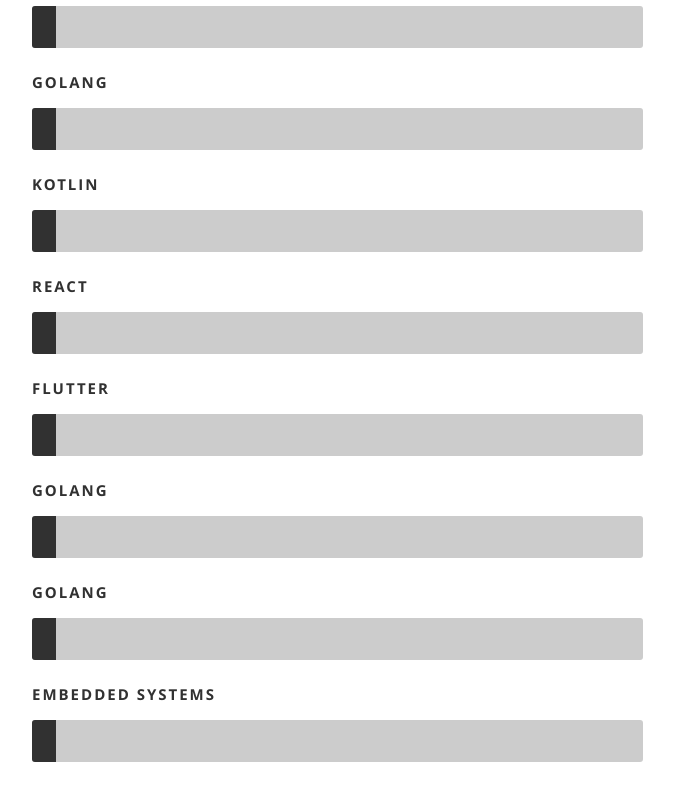
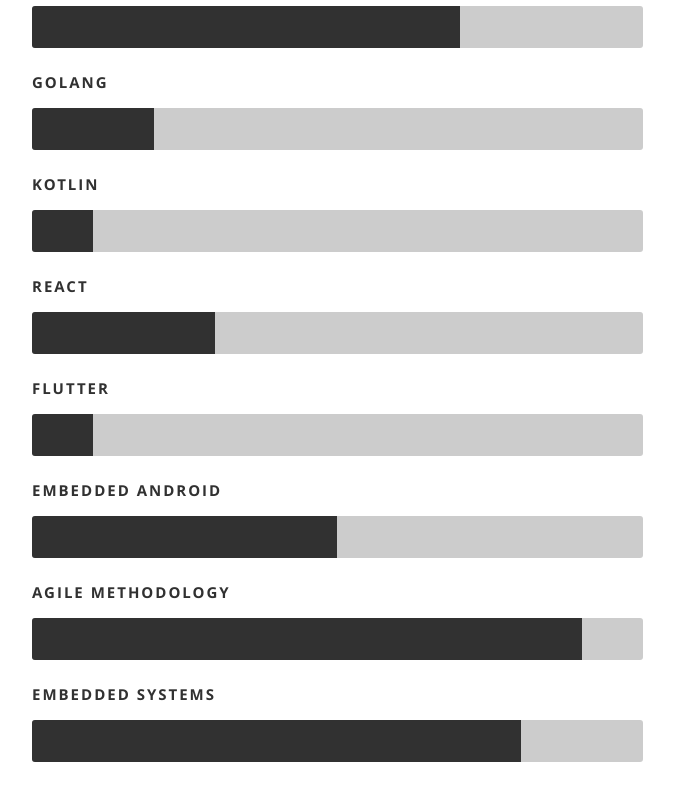
Before and after one commit to dreinoso/dreinoso.github.io, a React (Create React App) app: page / in a window 1280 px wide. Shown: the part 2860-3660 px from the top of the page, without its empty margins (373-1047 px from the left). Built offline with nearby package versions, Linux system fonts and the light colour scheme.

Commit message:
Fix values of skill bars
There was a problem with the values of bars, those were hardcoded
on the layout.css files. Because of that were removed, and the percent
of each bar is loaded from the json file.

Signed-off-by: Denis Reinoso <reinoso.denis@gmail.com>

```diff
--- a/public/css/layout.css
+++ b/public/css/layout.css
@@ -323,87 +323,6 @@
   	height: 42px;
    line-height: 42px;
    border-radius: 3px 0 0 3px;
-}
-
-.photoshop {
-  	width: 60%;
-  	-moz-animation: photoshop 2s ease;
-  	-webkit-animation: photoshop 2s ease;
-}
-.illustrator {
-  	width: 55%;
-  	-moz-animation: illustrator 2s ease;
-  	-webkit-animation: illustrator 2s ease;
-}
-.wordpress {
-  	width: 50%;
-  	-moz-animation: wordpress 2s ease;
-  	-webkit-animation: wordpress 2s ease;
-}
-.css {
-  	width: 70%;
-  	-moz-animation: css 2s ease;
-  	-webkit-animation: css 2s ease;
-}
-.html5 {
-  	width: 80%;
-  	-moz-animation: html5 2s ease;
-  	-webkit-animation: html5 2s ease;
-}
-.reactjs {
-  	width: 80%;
-  	-moz-animation: reactjs 2s ease;
-  	-webkit-animation: reactjs 2s ease;
-}
-
-@-moz-keyframes photoshop {
-  0%   { width: 0px;  }
-  100% { width: 60%;  }
-}
-@-moz-keyframes illustrator {
-  0%   { width: 0px;  }
-  100% { width: 55%;  }
-}
-@-moz-keyframes wordpress {
-  0%   { width: 0px;  }
-  100% { width: 50%;  }
-}
-@-moz-keyframes css {
-  0%   { width: 0px;  }
-  100% { width: 70%;  }
-}
-@-moz-keyframes html5 {
-  0%   { width: 0px;  }
-  100% { width: 80%;  }
-}
-@-moz-keyframes reactjs {
-  0%   { width: 0px;  }
-  100% { width: 80%;  }
-}
-
-@-webkit-keyframes photoshop {
-  0%   { width: 0px;  }
-  100% { width: 60%;  }
-}
-@-webkit-keyframes illustrator {
-  0%   { width: 0px;  }
-  100% { width: 55%;  }
-}
-@-webkit-keyframes wordpress {
-  0%   { width: 0px;  }
-  100% { width: 50%;  }
-}
-@-webkit-keyframes css {
-  0%   { width: 0px;  }
-  100% { width: 70%;  }
-}
-@-webkit-keyframes html5 {
-  0%   { width: 0px;  }
-  100% { width: 80%;  }
-}
-@-webkit-keyframes reactjs {
-  0%   { width: 0px;  }
-  100% { width: 80%;  }
 }
 
 /* ------------------------------------------------------------------ */
--- a/src/components/resume/resume.js
+++ b/src/components/resume/resume.js
@@ -79,8 +79,9 @@
                   resumeData.skills && resumeData.skills.map((item) => {
                     return(
                       <li>
-                      <span className={`bar-expand ${item.skillname.toLowerCase()}`}>
-                      </span><em>{item.skillname}</em>
+                        <span className={`bar-expand ${item.skillname.toLowerCase()}`}
+                              style={{width: item.level + '%'}}>
+                        </span><em>{item.skillname}</em>
                       </li>
                     )
                   })
--- a/src/resumeData.js
+++ b/src/resumeData.js
@@ -60,46 +60,60 @@
   "skillsDescription":"",
   "skills":[
     {
-      "skillname":"Java"
+      "skillname":"Java",
+      "level":95
     },
     {
-      "skillname":"Andriod"
+      "skillname":"Android",
+      "level":90
     },
     {
-      "skillname":"Python"
+      "skillname":"Python",
+      "level":50
     },
     {
-      "skillname":"Linux"
+      "skillname":"Linux",
+      "level":92
     },
     {
-      "skillname":"Git"
+      "skillname":"Git",
+      "level":96
     },
     {
-      "skillname":"C"
+      "skillname":"C",
+      "level":60
     },
     {
-      "skillname":"C++"
+      "skillname":"C++",
+      "level":70
     },
     {
-      "skillname":"Golang"
+      "skillname":"Golang",
+      "level":20
     },
     {
-      "skillname":"Kotlin"
+      "skillname":"Kotlin",
+      "level":10
     },
     {
-      "skillname":"React"
+      "skillname":"React",
+      "level":30
     },
     {
-      "skillname":"Flutter"
+      "skillname":"Flutter",
+      "level":10
     },
     {
-      "skillname":"Golang"
+      "skillname":"Embedded Android",
+      "level":50
     },
     {
-      "skillname":"Golang"
+      "skillname":"Agile Methodology",
+      "level":90
     },
     {
-      "skillname":"Embedded Systems"
+      "skillname":"Embedded Systems",
+      "level":80
     }
   ],
   "portfolio":[
```
